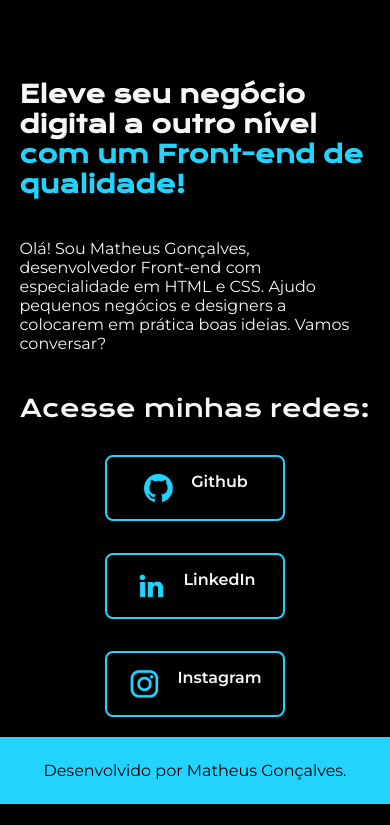
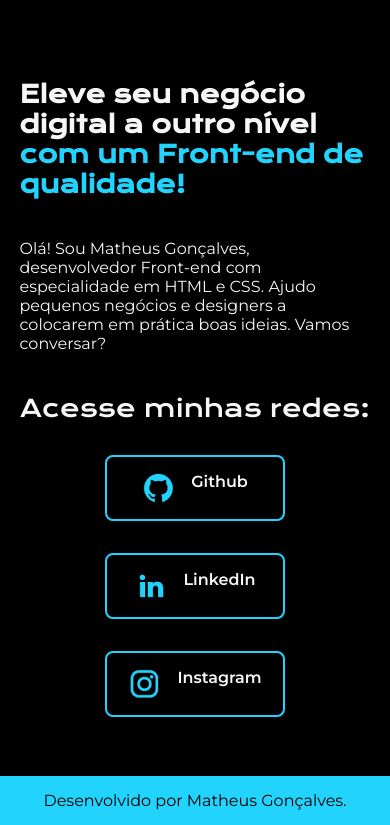
Before and after one commit to mtheusrd/portfolio, a plain HTML site: page index.html in a window 390 px wide. Shown: the part 316-1141 px from the top of the page. Before the commit the page ends 1120 px from the top, so only its background shows below. Drawn offline with nearby package versions, Linux system fonts and the light colour scheme.

Commit message:
Add files via upload

```diff
--- a/styles/style.css
+++ b/styles/style.css
@@ -90,7 +90,6 @@ body{
     font-size: 24px;
 }
 .apresentacao__links__navegacao{
-    /* background-color: #22D4FD; */
     display: flex;
     justify-content: center;
     gap: 16px;
@@ -115,7 +114,7 @@ body{
 }
 
 .rodape{
-    padding: 24px;
+    padding: 20px;
     color: var(--cor-primaria);
     background-color: var(--cor-terciaria);
     text-align: center;
@@ -169,10 +168,13 @@ body{
         .apresentacao__links__navegacao{
         font-size: 1rem;
         padding: 15px 0;
+        text-align: center;
     }
 
         .rodape{
         font-size: 1rem;
+        padding: 15px;
+        margin-top: 10%;
     }
 
 
```
Lines whose indentation alone changed are shown as unchanged.
